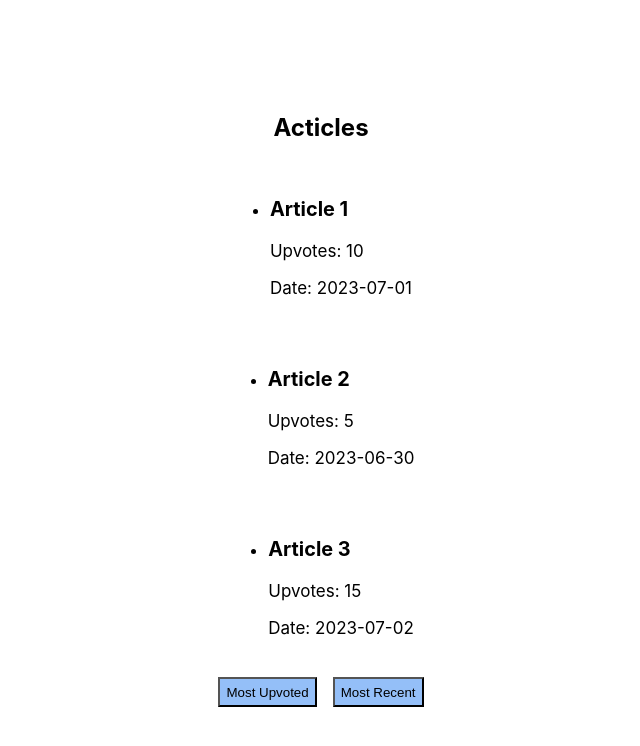
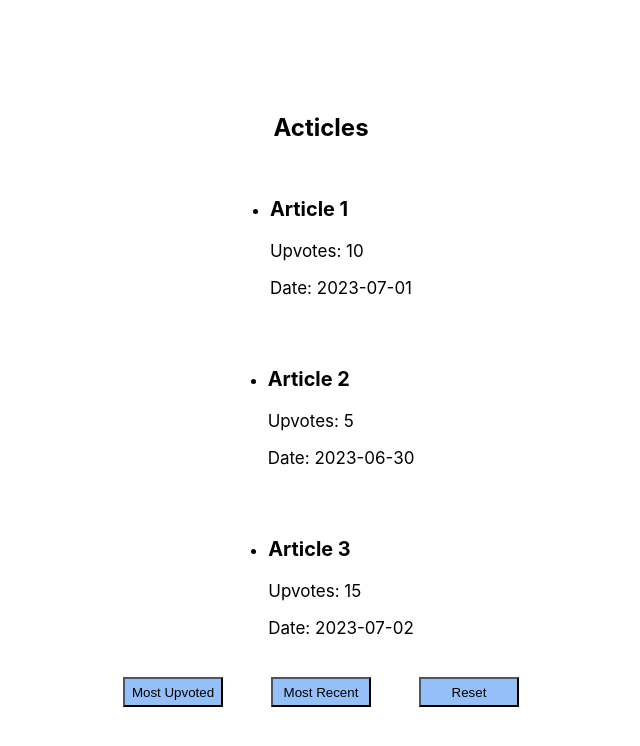
Before and after one commit to Abdull1044/react-screening-test, a React (Create React App) app: page / in a window 1280 px wide. Shown: the top 746 px of the page, without its empty margins (319-959 px from the left). Built offline with nearby package versions, Linux system fonts and the light colour scheme.

Commit message:
Implementing Reset Functionality

```diff
--- a/src/App.css
+++ b/src/App.css
@@ -12,16 +12,15 @@
   flex-direction: row;
 }
 
-
-
 .ButtonContainer {
   margin-top: 1rem;
+
 }
 
 .ButtonContainer button {
-  margin: 0 0.5rem;
+  margin: 0 1.5rem;
   background-color: rgb(148, 191, 248);
   color: black;
   height: 30px;
-  width: max-content;
+  width: 100px;
 }
--- a/src/App.js
+++ b/src/App.js
@@ -34,6 +34,13 @@ function App() {
         >
           Most Recent
         </button>
+        <button
+          onClick={() => {
+            setData(Articles);
+          }}
+        >
+          Reset
+        </button>
       </div>
     </div>
   );
```
